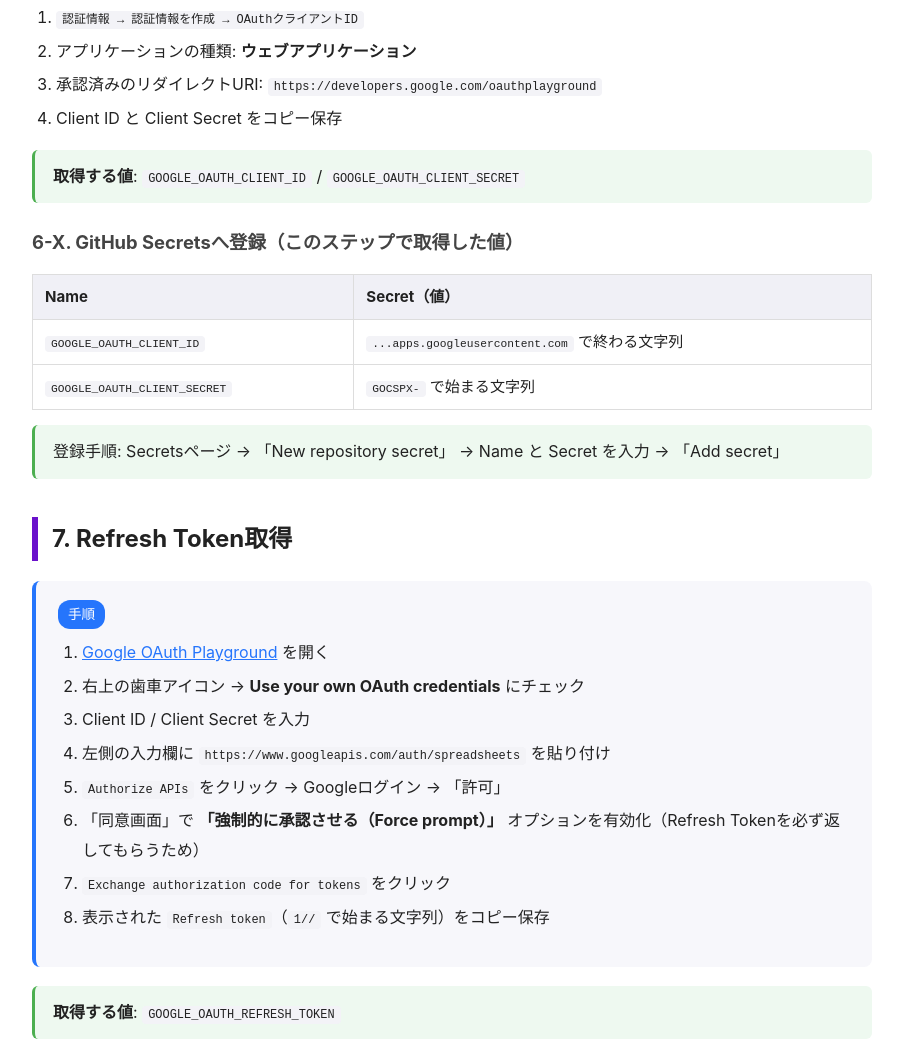
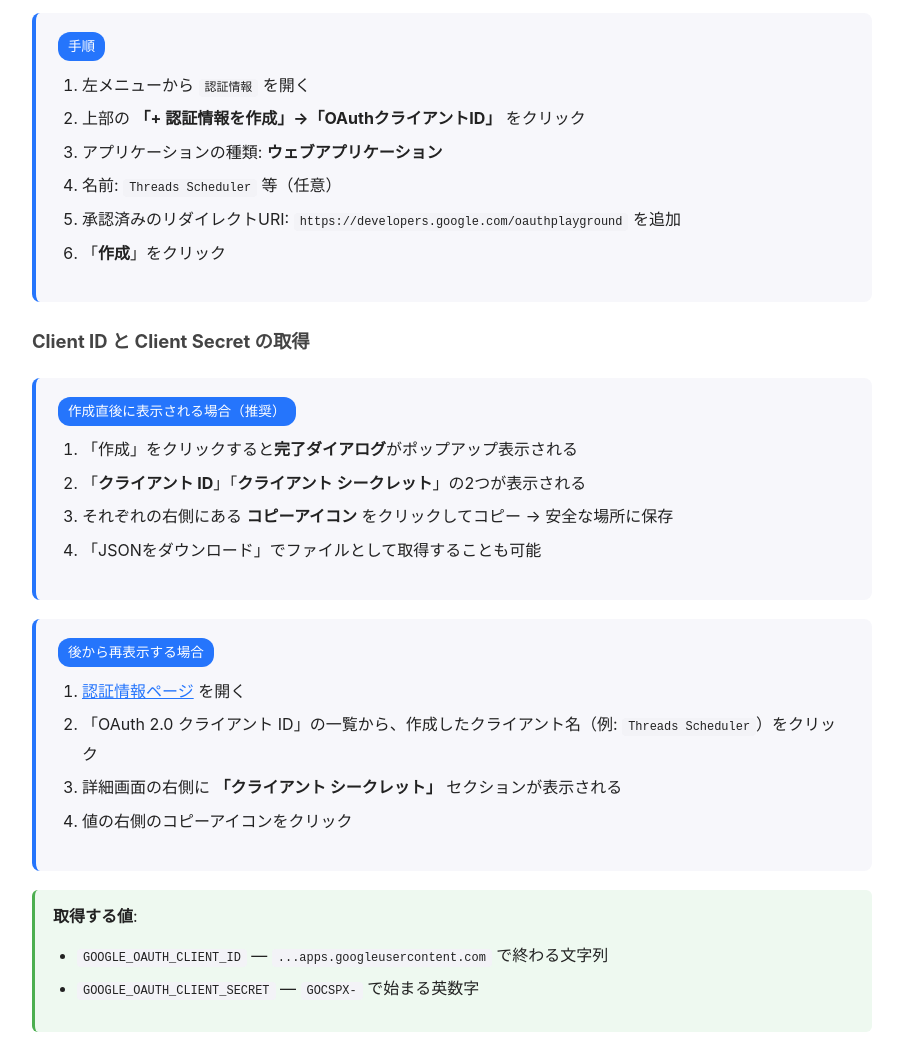
Before and after one commit to tamagoojiji/threads-scheduler-template, a website: page docs/setup-guide.html in a window 1280 px wide. Shown: the part 8478-9520 px from the top of the page, without its empty margins (188-1091 px from the left). Drawn offline with Linux system fonts and the light colour scheme.

Commit message:
detail Client Secret retrieval (creation dialog vs later access)
- Step 6: Split OAuth Client作成 into "作成" and "Client ID/Secret取得" sections
- Add both creation-time dialog flow and later retrieval steps
- Note format prefixes for both values

Co-Authored-By: Claude Opus 4.7 (1M context) <noreply@anthropic.com>

```diff
--- a/docs/setup-guide.html
+++ b/docs/setup-guide.html
@@ -332,14 +332,45 @@
 </div>
 
 <h3>OAuth Client作成</h3>
+<div class="step">
+<span class="step-num">手順</span>
 <ol>
-  <li><code>認証情報 → 認証情報を作成 → OAuthクライアントID</code></li>
+  <li>左メニューから <code>認証情報</code> を開く</li>
+  <li>上部の <strong>「+ 認証情報を作成」→「OAuthクライアントID」</strong> をクリック</li>
   <li>アプリケーションの種類: <strong>ウェブアプリケーション</strong></li>
-  <li>承認済みのリダイレクトURI: <code>https://developers.google.com/oauthplayground</code></li>
-  <li>Client ID と Client Secret をコピー保存</li>
+  <li>名前: <code>Threads Scheduler</code> 等（任意）</li>
+  <li>承認済みのリダイレクトURI: <code>https://developers.google.com/oauthplayground</code> を追加</li>
+  <li>「<strong>作成</strong>」をクリック</li>
 </ol>
+</div>
+
+<h3>Client ID と Client Secret の取得</h3>
+<div class="step">
+<span class="step-num">作成直後に表示される場合（推奨）</span>
+<ol>
+  <li>「作成」をクリックすると<strong>完了ダイアログ</strong>がポップアップ表示される</li>
+  <li>「<strong>クライアント ID</strong>」「<strong>クライアント シークレット</strong>」の2つが表示される</li>
+  <li>それぞれの右側にある <strong>コピーアイコン</strong> をクリックしてコピー → 安全な場所に保存</li>
+  <li>「JSONをダウンロード」でファイルとして取得することも可能</li>
+</ol>
+</div>
+
+<div class="step">
+<span class="step-num">後から再表示する場合</span>
+<ol>
+  <li><a href="https://console.cloud.google.com/apis/credentials" target="_blank">認証情報ページ</a> を開く</li>
+  <li>「OAuth 2.0 クライアント ID」の一覧から、作成したクライアント名（例: <code>Threads Scheduler</code>）をクリック</li>
+  <li>詳細画面の右側に <strong>「クライアント シークレット」</strong> セクションが表示される</li>
+  <li>値の右側のコピーアイコンをクリック</li>
+</ol>
+</div>
+
 <div class="check">
-<strong>取得する値</strong>: <code>GOOGLE_OAUTH_CLIENT_ID</code> / <code>GOOGLE_OAUTH_CLIENT_SECRET</code>
+<strong>取得する値</strong>:
+<ul>
+  <li><code>GOOGLE_OAUTH_CLIENT_ID</code> — <code>...apps.googleusercontent.com</code> で終わる文字列</li>
+  <li><code>GOOGLE_OAUTH_CLIENT_SECRET</code> — <code>GOCSPX-</code> で始まる英数字</li>
+</ul>
 </div>
 
 <h3>6-X. GitHub Secretsへ登録（このステップで取得した値）</h3>
```
